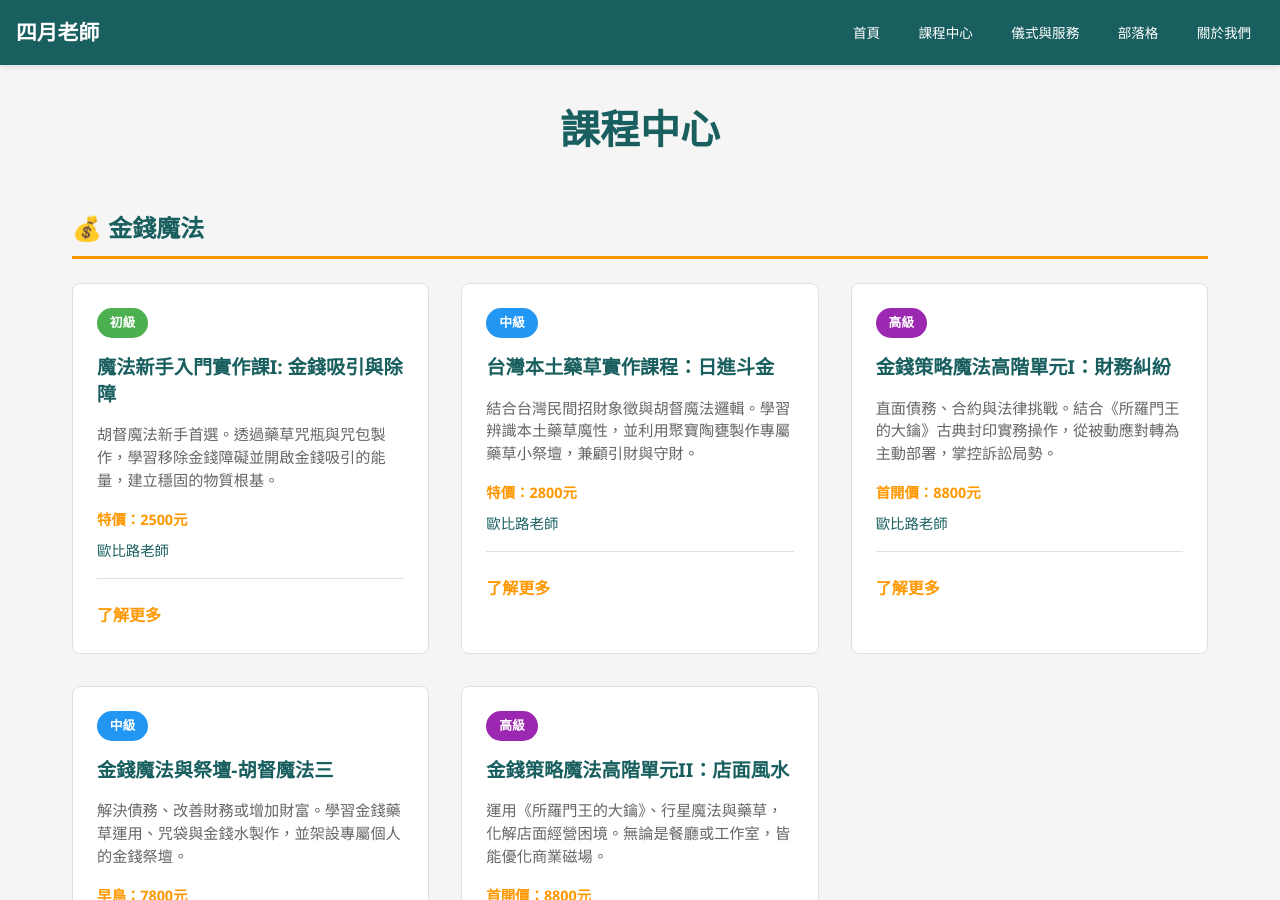
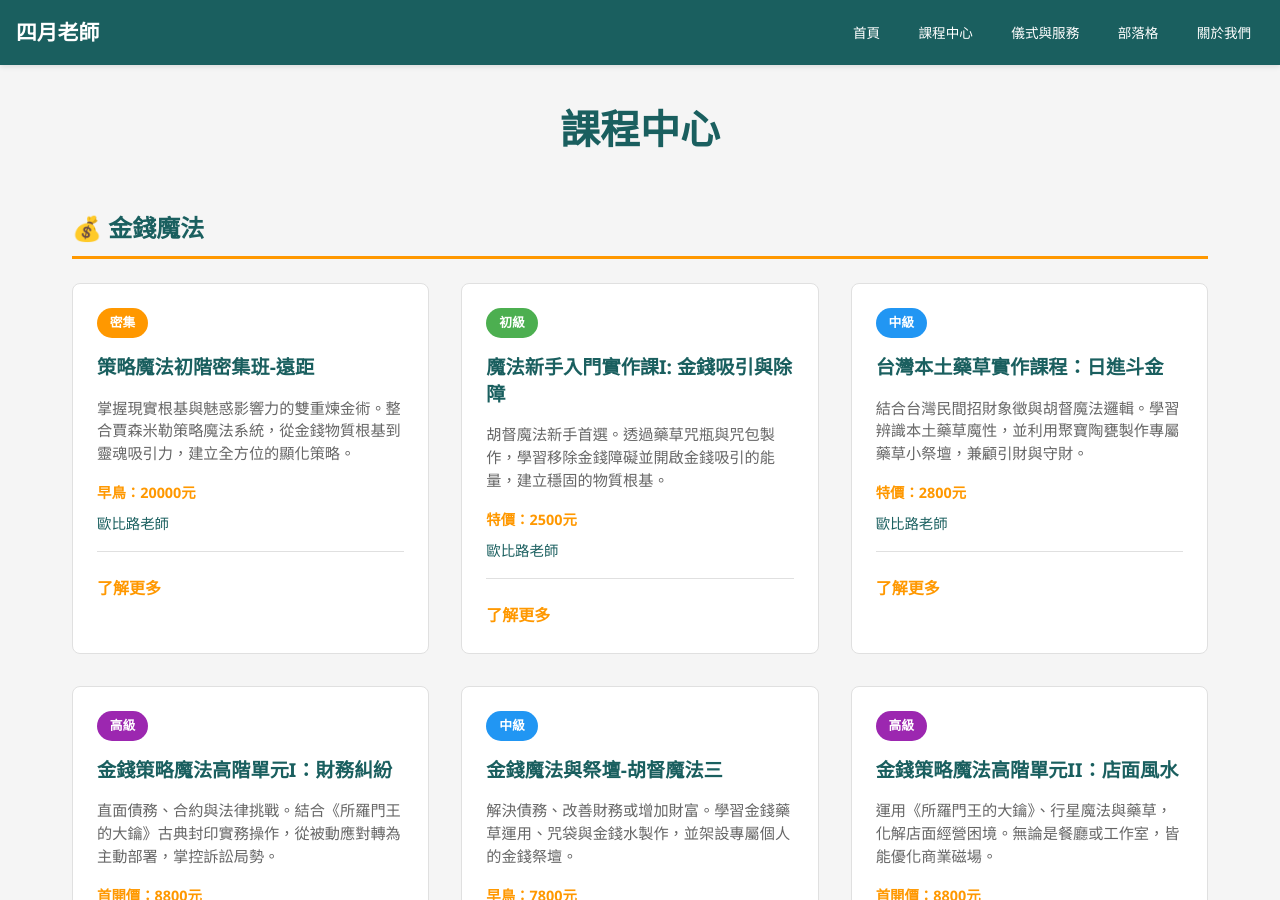
Before and after one commit to light4uliuphone-lang/hoodoo, a Jekyll site: the page built from course.html, in a window 1280 px wide and 900 px high. Built offline with Jekyll 4.4.1, drawn with Linux system fonts in a browser that asks for light colours.

Commit message:
Update course.html

```diff
--- a/course.html
+++ b/course.html
@@ -9,6 +9,17 @@ title: "課程中心"
     <section style="margin-bottom: 3rem;">
         <h2 style="color: #1a5f5f; border-bottom: 3px solid #ff9800; padding-bottom: 0.5rem; margin-bottom: 1.5rem;">💰 金錢魔法</h2>
         <div class="courses-grid">
+            <div class="course-card">
+                <div class="course-tag" style="background-color: #ff9800;">密集</div>
+                <h3>策略魔法初階密集班-遠距</h3>
+                <p>掌握現實根基與魅惑影響力的雙重煉金術。整合賈森米勒策略魔法系統，從金錢物質根基到靈魂吸引力，建立全方位的顯化策略。</p>
+                <div class="course-info">
+                    <span class="price">早鳥：20000元</span>
+                    <span class="teacher">歐比路老師</span>
+                </div>
+                <a href="/courses/course-005/" class="learn-more">了解更多</a>
+            </div>
+
             <div class="course-card">
                 <div class="course-tag" style="background-color: #4caf50;">初級</div>
                 <h3>魔法新手入門實作課I: 金錢吸引與除障</h3>
@@ -99,7 +110,7 @@ title: "課程中心"
                     <span class="price">特價：2800元</span>
                     <span class="teacher">歐比路老師</span>
                 </div>
-                <a href="/courses/courses/course-006/" class="learn-more">了解更多</a>
+                <a href="/courses/course-006/" class="learn-more">了解更多</a>
             </div>
 
             <div class="course-card">
@@ -164,7 +175,7 @@ title: "課程中心"
                     <span class="price">特價：11000元</span>
                     <span class="teacher">歐比路老師</span>
                 </div>
-                <a href="/course-002/" class="learn-more">了解更多</a>
+                <a href="/courses/course-002/" class="learn-more">了解更多</a>
             </div>
 
             <div class="course-card">
@@ -239,5 +250,4 @@ title: "課程中心"
             </div>
         </div>
     </section>
-
 </div>
```
